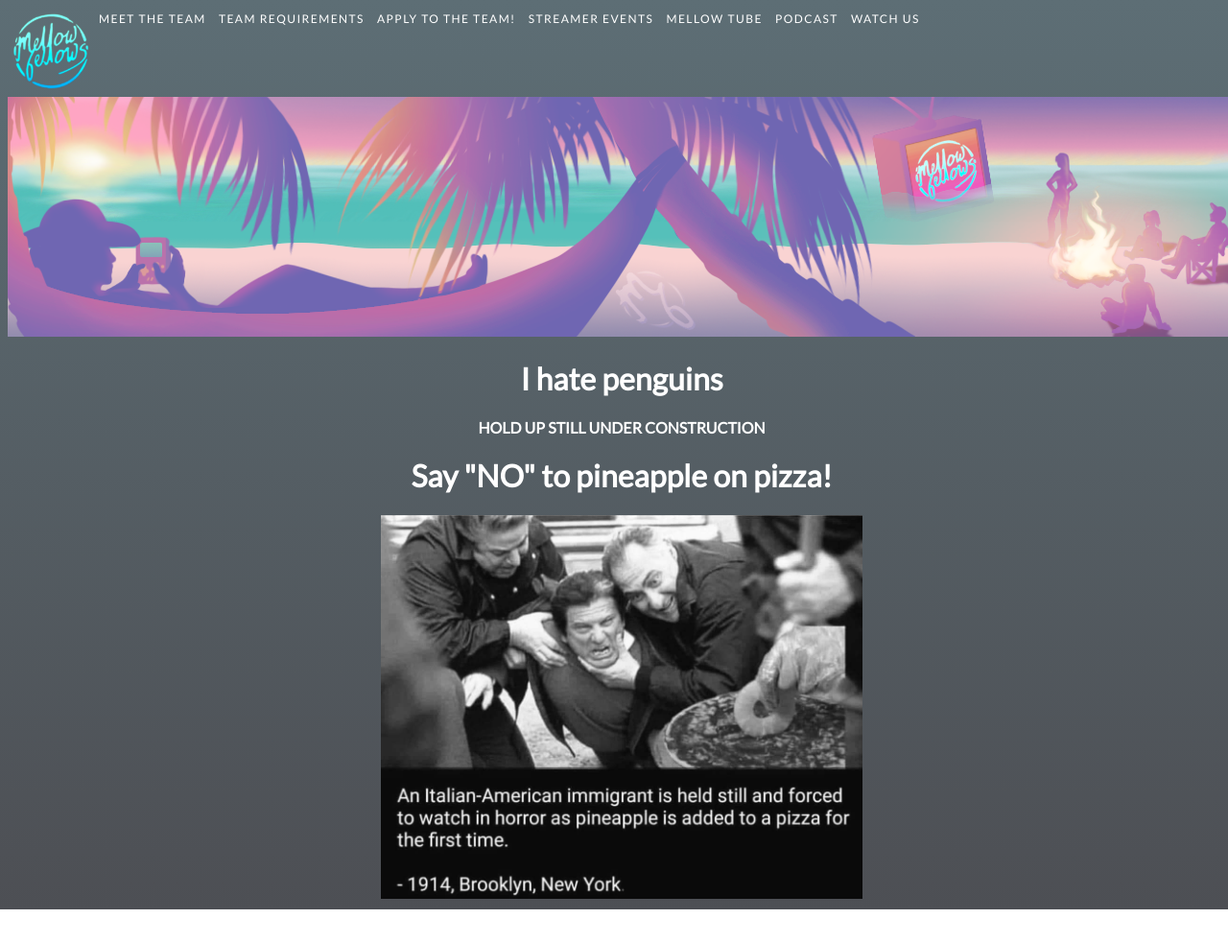
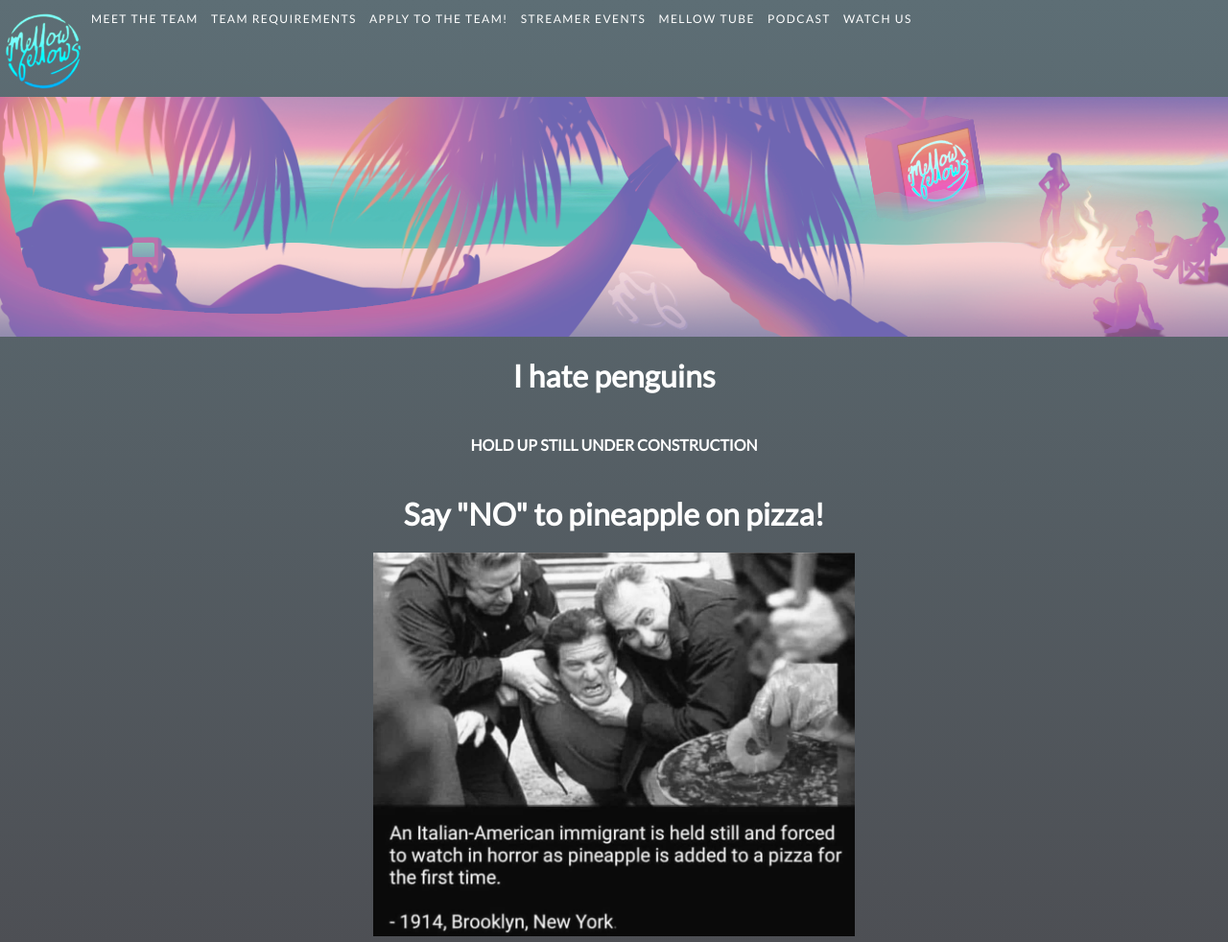
Before and after one commit to Keremimo/mellows-website, a plain HTML site: page meet-team.html in a window 1280 px wide. Shown: the whole page at 96% size. Before the commit the page ends 948 px from the top, so only its background shows below. Drawn offline with Linux system fonts and the light colour scheme.

Commit message:
Centered body

```diff
--- a/css/style.css
+++ b/css/style.css
@@ -12,8 +12,8 @@ body {
   display: flex;
   flex-wrap: wrap;
   max-width: 1366px;
-  /* margin-left: auto;
-  margin-right: auto; */
+  margin-left: auto;
+  margin-right: auto;
   color: white;
 }
 
@@ -46,8 +46,8 @@ header {
 .links {
   text-align: center;
 }
+
 .toplink {
-
   font-family: "Lato", sans-serif;
   font-size: 12px;
   font-weight: 500;
@@ -59,8 +59,11 @@ header {
   margin: auto;
   text-transform: uppercase;
 }
+
 .midbanner {
   margin: 0px auto;
+  display: flex;
+  flex-direction: column;
 }
 
 h1,
@@ -116,7 +119,7 @@ h4 {
 }
 
 .foot {
-  padding-top: 290px;
+  padding-top: 0px;
 }
 
 .twitbox {
```
